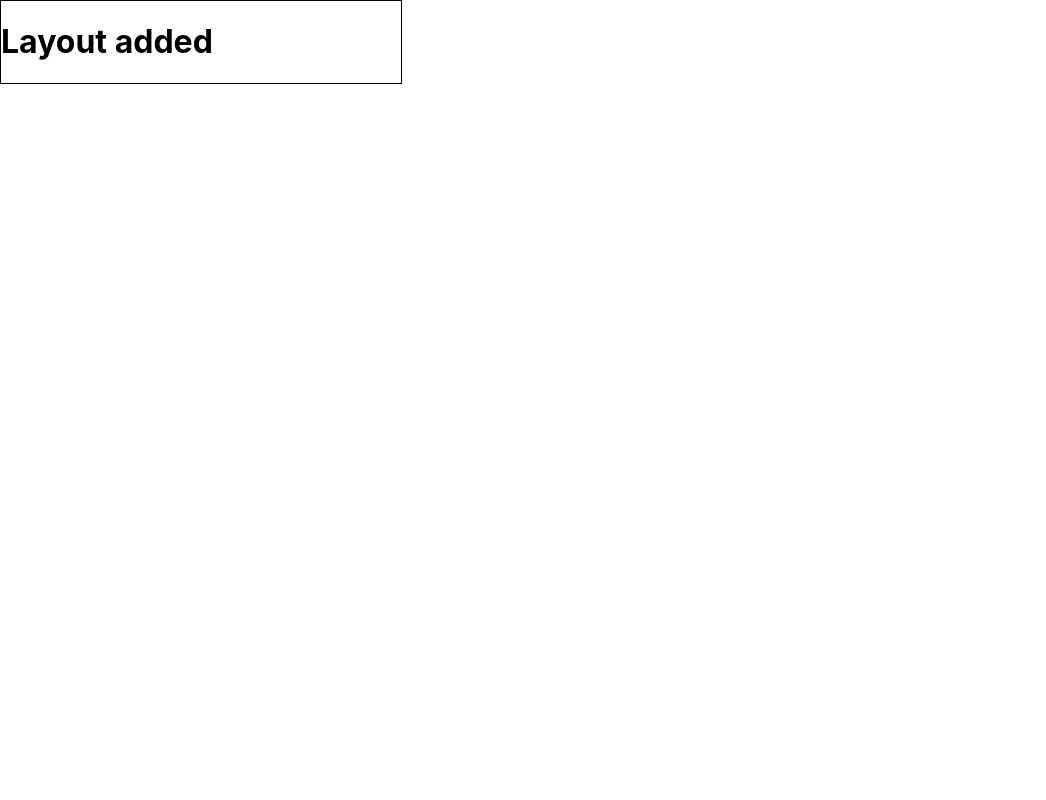
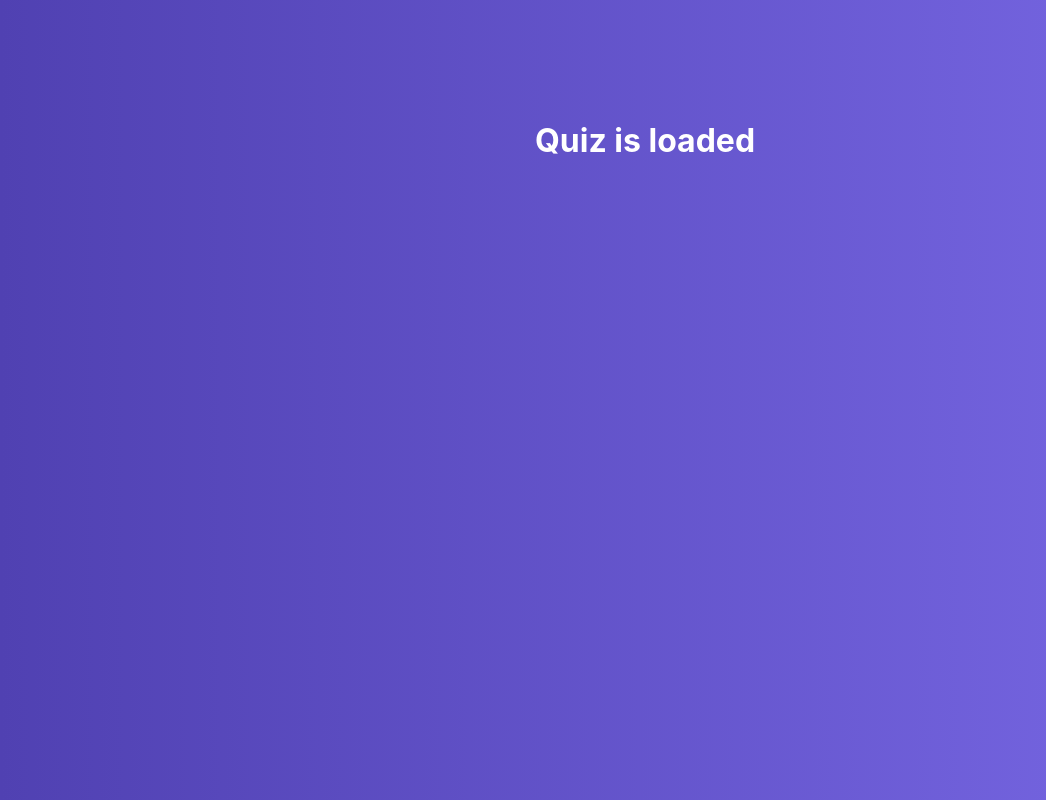
Before and after one commit to dimabelyj/react-quiz, a React app in the folder react-quiz/: page / in a window 1280 px wide. Shown: the whole page, without its empty margins (0-1046 px from the left). Built offline with nearby package versions, Linux system fonts and the light colour scheme.

Commit message:
container and components added

```diff
--- a/react-quiz/package.json
+++ b/react-quiz/package.json
@@ -55,7 +55,6 @@
     "terser-webpack-plugin": "1.4.1",
     "ts-pnp": "1.1.2",
     "url-loader": "2.1.0",
-    "webpack": "4.39.1",
     "webpack-dev-server": "3.2.1",
     "webpack-manifest-plugin": "2.0.4",
     "workbox-webpack-plugin": "4.3.1"
@@ -132,5 +131,8 @@
     "presets": [
       "react-app"
     ]
+  },
+  "devDependencies": {
+    "webpack": "^4.39.1"
   }
 }
--- a/react-quiz/src/App.js
+++ b/react-quiz/src/App.js
@@ -1,13 +1,15 @@
 import React from 'react';
 import Layout from './hoc/Layout/Layout';
+import Quiz from './containers/Quiz/Quiz';
 
 
 function App() {
   return (
     <Layout>
-      <div style ={{width: 400, border: '1px solid black'}}>
-        <h1>Layout added</h1>
-      </div>
+      <Quiz />
+      {/* <div>
+        <h1>Hello</h1>
+      </div> */}
     </Layout>
   );
 }
--- /dev/null
+++ b/react-quiz/src/containers/Quiz/Quiz.js
@@ -0,0 +1,19 @@
+import React, {Component} from 'react';
+import classes from './Quiz.scss';
+
+class Quiz extends Component {
+
+    state = {
+        quiz: []
+    }
+
+    render() {
+        return(
+            <div className ='Quiz'>
+              <h1>Quiz is loaded</h1>
+            </div>
+        )
+    }
+}
+
+export default Quiz
--- /dev/null
+++ b/react-quiz/src/containers/Quiz/Quiz.scss
@@ -0,0 +1,13 @@
+.Quiz{
+    display: flex;
+    justify-content: center;
+    padding-top: 100px;
+    flex-grow: 1;
+    width: 100%;
+    background: linear-gradient(90deg, #5041b2 0%, #7969e6 100%)
+}
+
+.Quiz h1 {
+    color: #fff;
+    margin-left: 10px;
+}
--- a/react-quiz/src/hoc/Layout/Layout.js
+++ b/react-quiz/src/hoc/Layout/Layout.js
@@ -5,7 +5,7 @@
 class Layout extends Component {
    render() {
        return(
-           <div className={classes.Layout}>
+           <div className='Layout'>
                <main>
                    {this.props.children}
                </main>
```
Also changed, not shown: react-quiz/src/components/ActiveQuiz/ActiveQuiz.js (added), react-quiz/src/components/ActiveQuiz/ActiveQuiz.scss (added), 1 other file (tests, documents, lock files or other folders).
